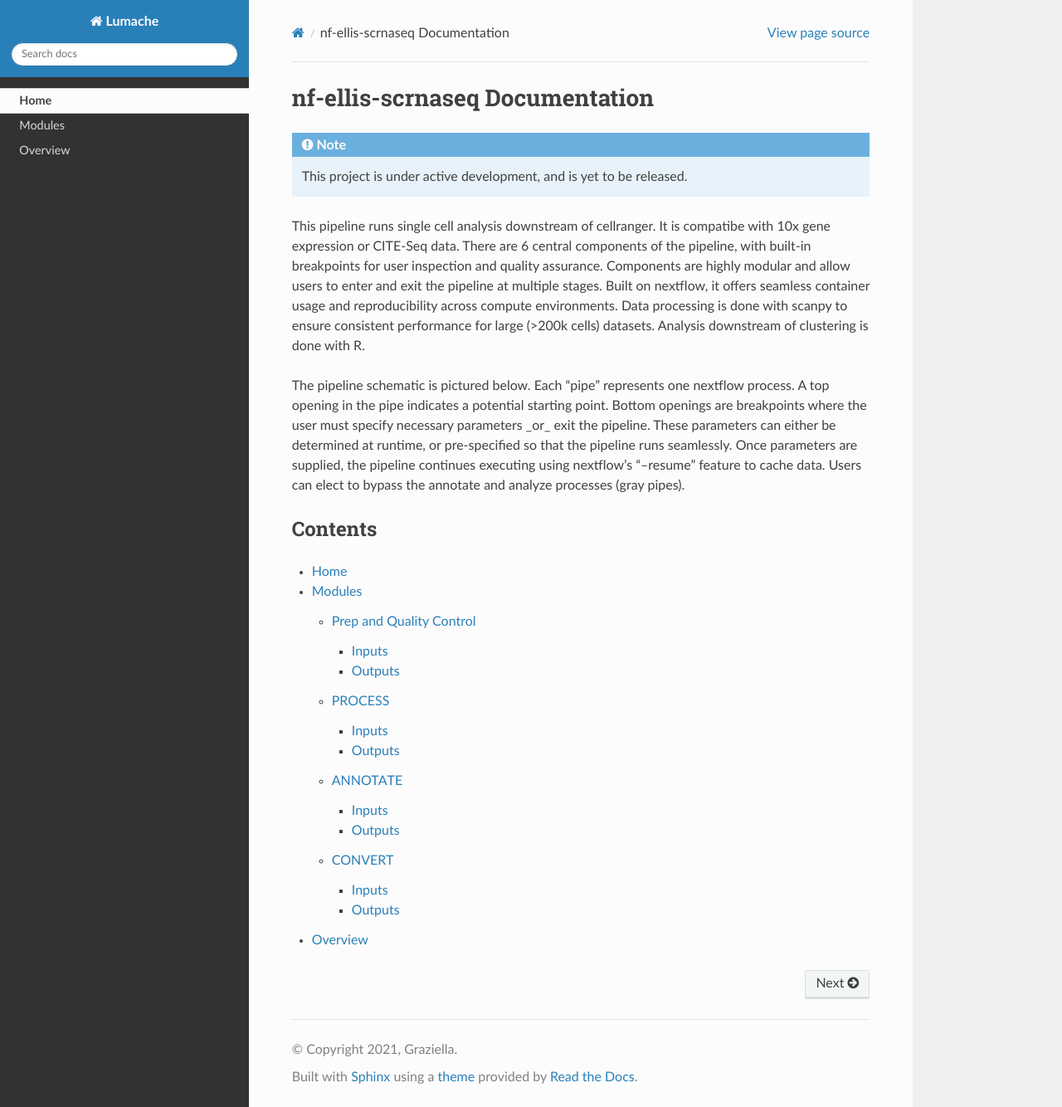
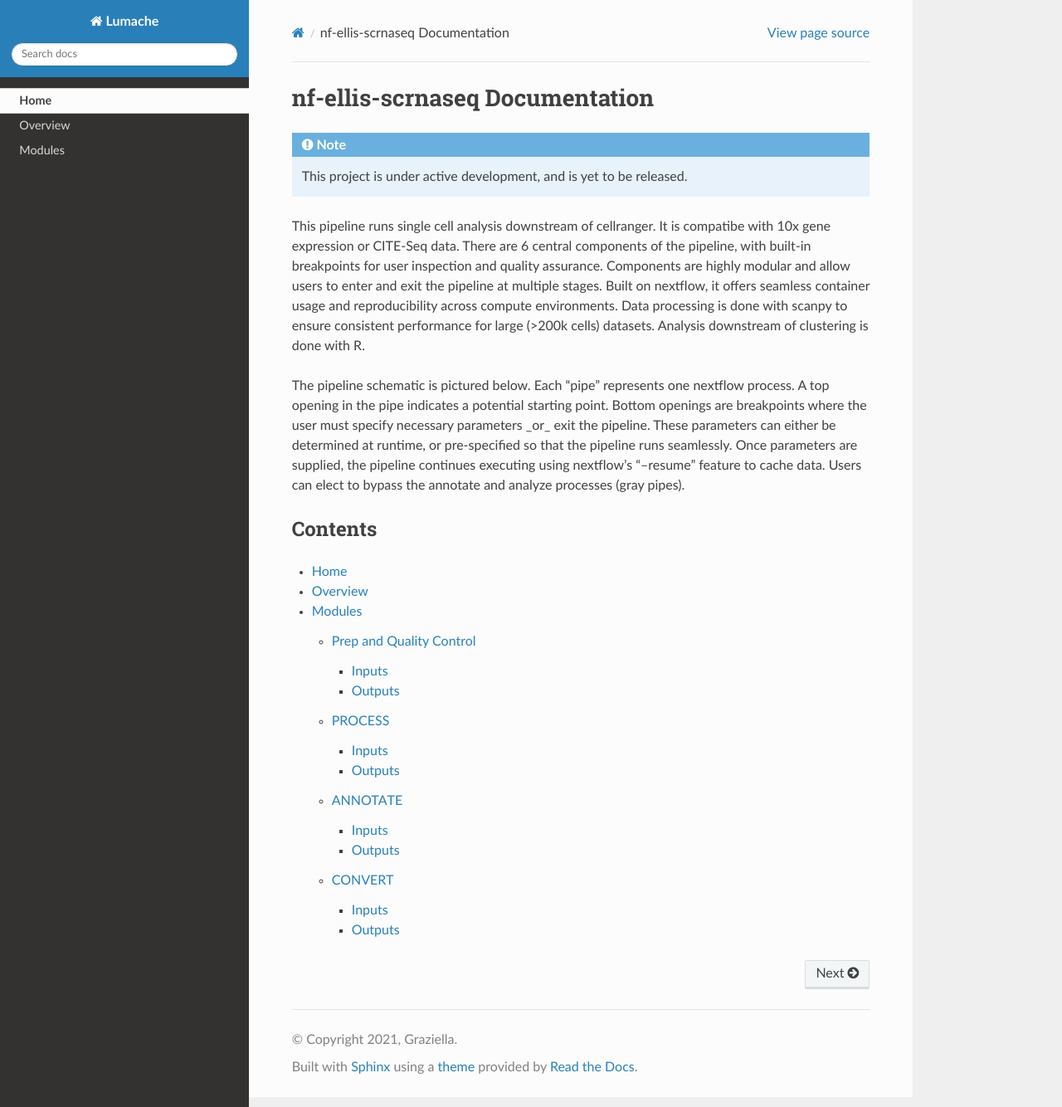
Before and after one commit to oliviaellis65/docs, a Sphinx documentation site: the page built from docs/source/index.rst, in a window 1280 px wide and 1334 px high. Shown: the whole window at 83% size. Built offline with Sphinx 7.4.7 and the Read the Docs theme 3.1.0, drawn with Linux system fonts in a browser that asks for light colours.

```diff
--- a/docs/source/index.rst
+++ b/docs/source/index.rst
@@ -16,5 +16,5 @@ Contents
 .. toctree::
 
    Home <self>
+   overview
    modules
-   overview
```
